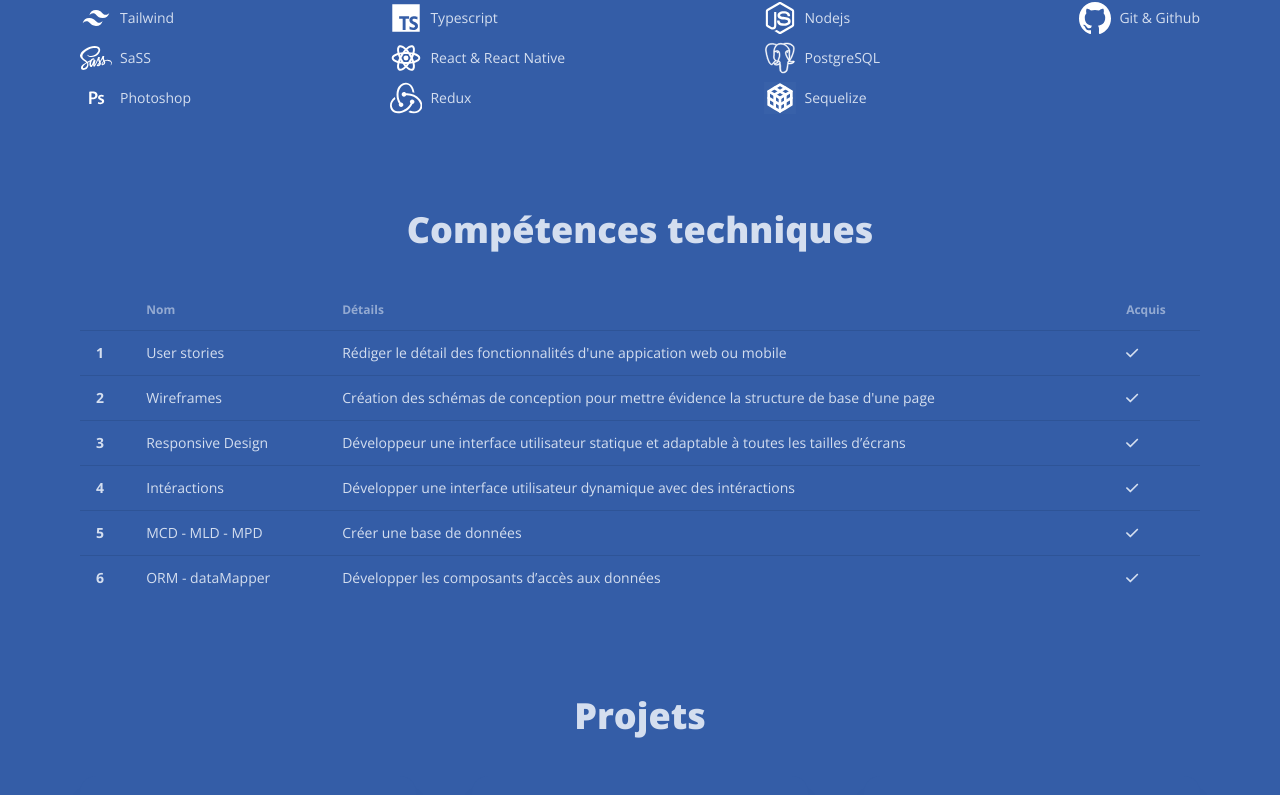
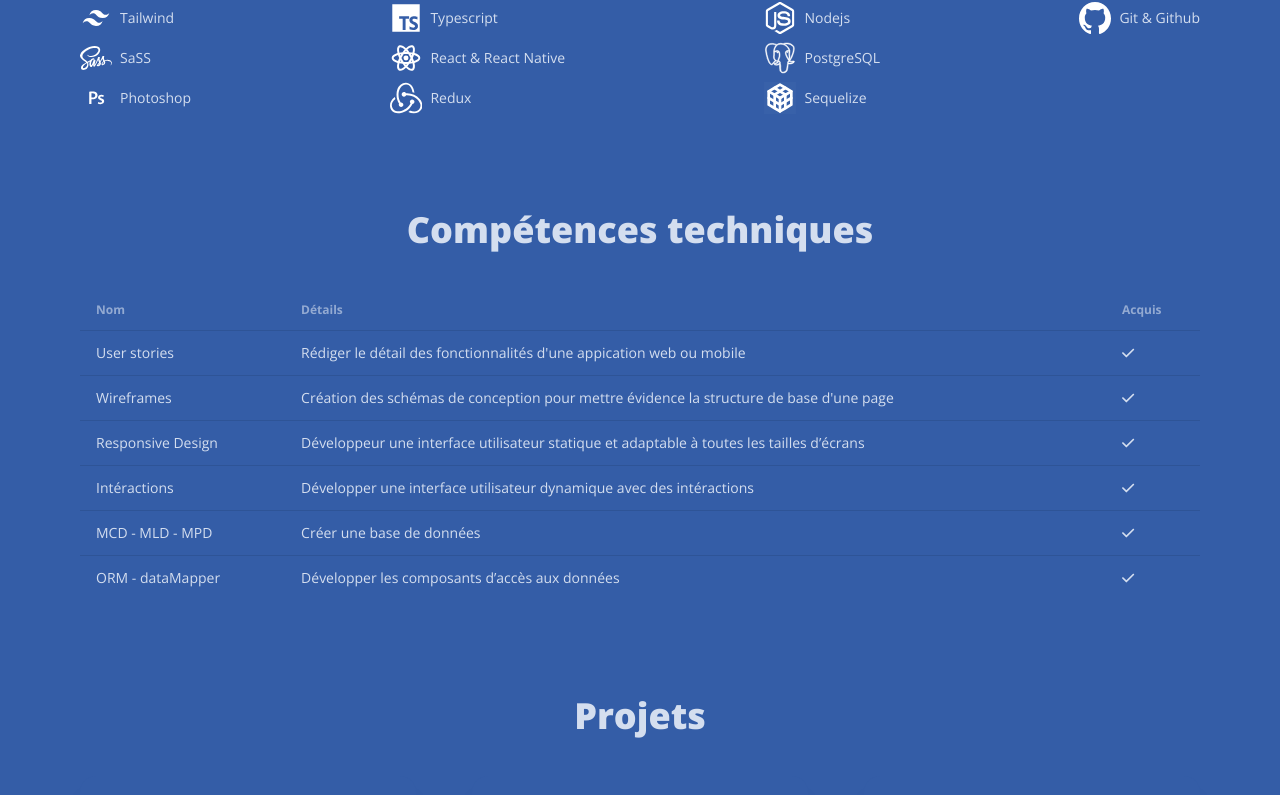
Before and after one commit to caankaya/Portfolio, a React (Vite) app: page / in a window 1280 px wide. Shown: the part 562-1357 px from the top of the page. Built offline with nearby package versions, Linux system fonts and the light colour scheme.

Commit message:
fix: :refactor: Retirer les numéros de lignes de table

```diff
--- a/src/Skills/Skills.tsx
+++ b/src/Skills/Skills.tsx
@@ -10,7 +10,6 @@ export default function Skills() {
           {/* head */}
           <thead>
             <tr>
-              <th></th>
               <th>Nom</th>
               <th>Détails</th>
               <th>Acquis</th>
@@ -19,7 +18,6 @@ export default function Skills() {
           <tbody>
             {/* row 1 */}
             <tr>
-              <th>1</th>
               <td>User stories</td>
               <td>Rédiger le détail des fonctionnalités d'une appication web ou mobile</td>
               <td>
@@ -28,7 +26,6 @@ export default function Skills() {
             </tr>
             {/* row 2 */}
             <tr>
-              <th>2</th>
               <td>Wireframes</td>
               <td>Création des schémas de conception pour mettre évidence la structure de base d'une page</td>
               <td>
@@ -37,7 +34,6 @@ export default function Skills() {
             </tr>
             {/* row 3 */}
             <tr>
-              <th>3</th>
               <td>Responsive Design</td>
               <td>Développeur une interface utilisateur statique et adaptable à toutes les tailles d’écrans</td>
               <td>
@@ -46,7 +42,6 @@ export default function Skills() {
             </tr>
             {/* row 4 */}
             <tr>
-              <th>4</th>
               <td>Intéractions</td>
               <td>Développer une interface utilisateur dynamique avec des intéractions</td>
               <td>
@@ -55,7 +50,6 @@ export default function Skills() {
             </tr>
             {/* row 5 */}
             <tr>
-              <th>5</th>
               <td>MCD - MLD - MPD</td>
               <td>Créer une base de données</td>
               <td>
@@ -64,7 +58,6 @@ export default function Skills() {
             </tr>
             {/* row 6 */}
             <tr>
-              <th>6</th>
               <td>ORM - dataMapper</td>
               <td>Développer les composants d’accès aux données</td>
               <td>
```
